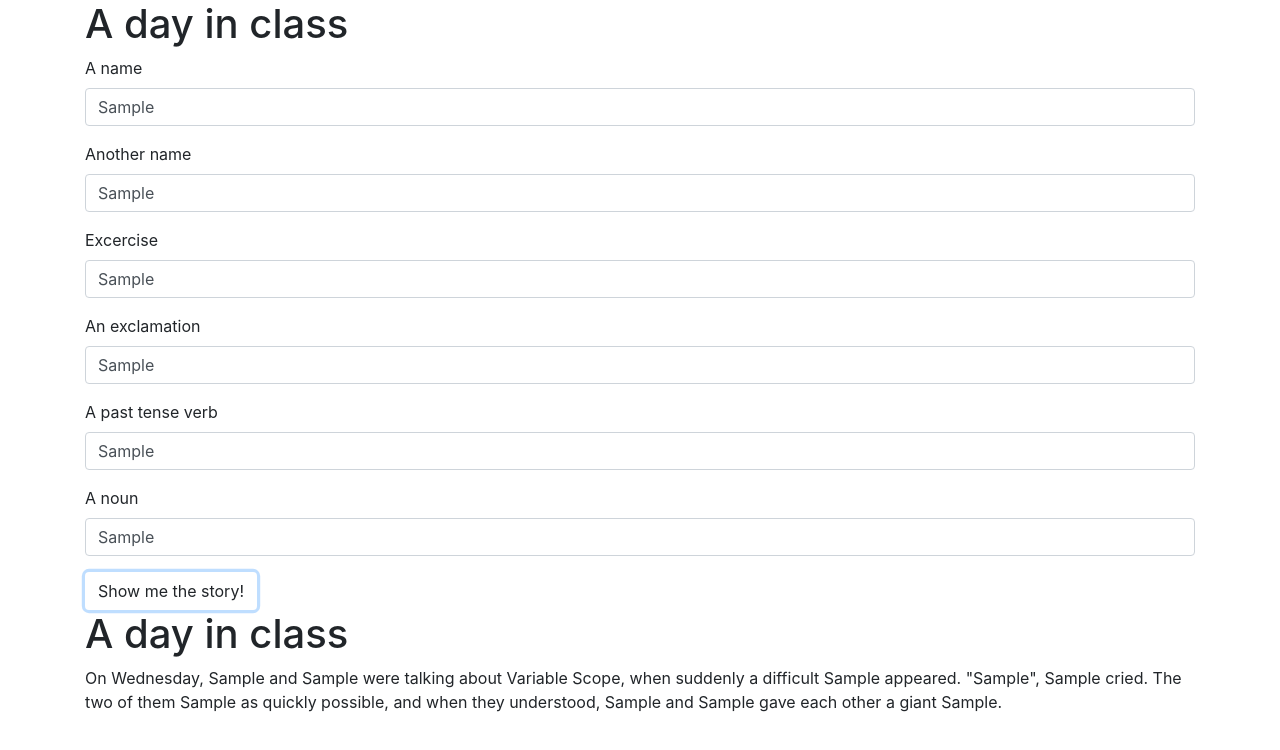
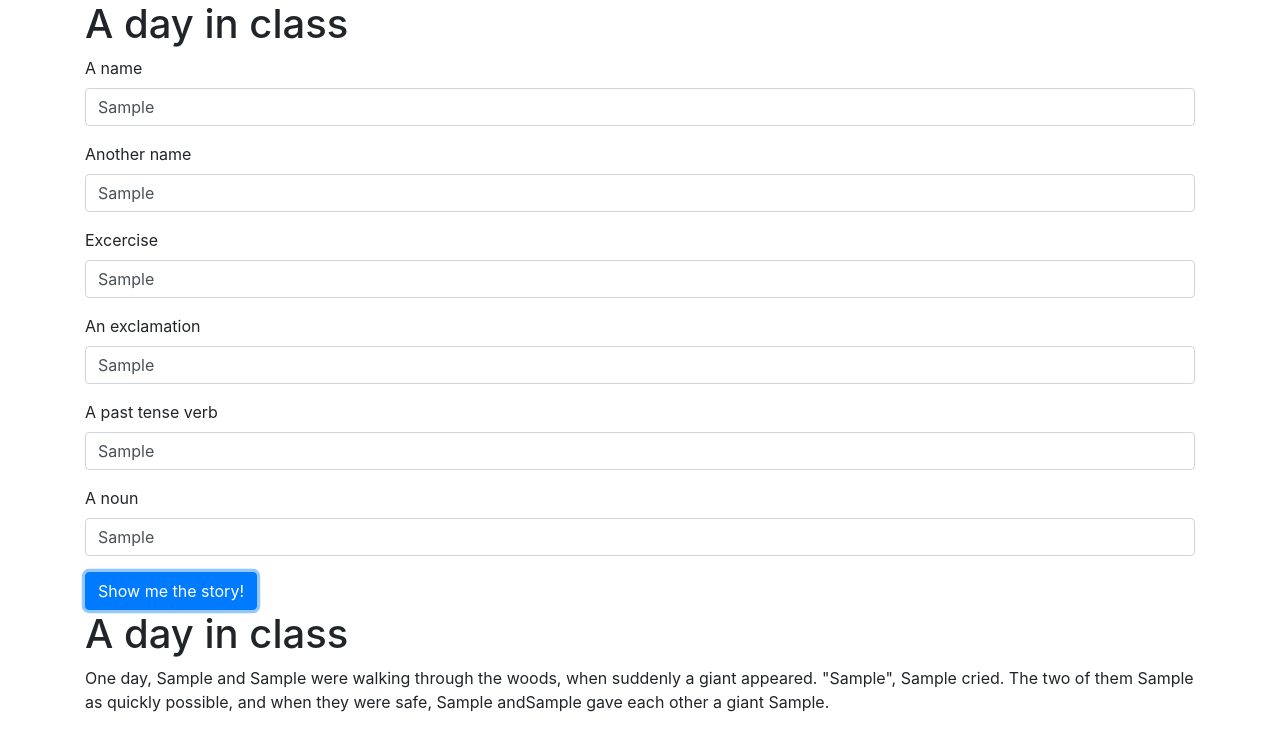
Before and after one commit to Ugonz86/Mad-Libs, a plain HTML site: page index.html in a window 1280 px wide. Both pictures are taken after typing "Sample", "Sample", "Sample", "Sample", "Sample", "Sample" into the empty fields and a click on the button "Show me the story!". Drawn offline with Linux system fonts and the light colour scheme.

Commit message:
Add refactored code.

```diff
--- a/index.html
+++ b/index.html
@@ -8,7 +8,6 @@
     <title>Mad Libs</title>
   </head>
   <body>
-
     <div class="container">
       <h1>A day in class</h1>
       <div>
@@ -38,17 +37,14 @@
             <input id="noun" class="form-control" type="text">
           </div>
 
-          <button type="submit" class="btn">Show me the story!</button>
+          <button type="submit" class="btn btn-primary">Show me the story!</button>
         </form>
       </div>
 
       <div id="story">
         <h1>A day in class</h1>
-        <p>
-On Wednesday, <span class="person1"></span> and <span class="person2"></span> were talking about Variable Scope, when suddenly a difficult <span class="excercise"></span> appeared. "<span class="exclamation"></span>", <span class="person1"></span> cried. The two of them <span class="verb"></span> as quickly possible, and when they understood, <span class="person1"></span> and <span class="person2"></span> gave each other a giant <span class="noun"></span>.
-</p>
+        <p>One day, <span class="person1"></span> and <span class="person2"></span> were walking through the woods, when suddenly a giant <span class="animal"></span> appeared. "<span class="exclamation"></span>", <span class="person1"></span> cried. The two of them <span class="verb"></span> as quickly possible, and when they were safe, <span class="person1"></span> and<span class="person2"></span> gave each other a giant <span class="noun"></span>.</p>
       </div>
     </div>
-
   </body>
 </html>
--- a/js/scripts.js
+++ b/js/scripts.js
@@ -1,18 +1,35 @@
+// OLD CODE
+// $(document).ready(function() {
+//   $("#formOne").submit(function(event) {
+//     var person1Input = $("input#person1").val();
+//     var person2Input = $("input#person2").val();
+//     var excerciseInput= $("input#excercise").val();
+//     var exclamationInput = $("input#exclamation").val();
+//     var verbInput = $("input#verb").val();
+//     var nounInput = $("input#noun").val();
+//
+//     $(".person1").text(person1Input);
+//     $(".person2").text(person2Input);
+//     $(".excercise").text(excerciseInput);
+//     $(".exclamation").text(exclamationInput);
+//     $(".verb").text(verbInput);
+//     $(".noun").text(nounInput);
+//
+//     $("#story").show();
+//
+//     event.preventDefault();
+//   });
+// });
+
+// NEW, REFACTORED CODE
 $(document).ready(function() {
-  $("#formOne").submit(function(event) {
-    var person1Input = $("input#person1").val();
-    var person2Input = $("input#person2").val();
-    var excerciseInput= $("input#excercise").val();
-    var exclamationInput = $("input#exclamation").val();
-    var verbInput = $("input#verb").val();
-    var nounInput = $("input#noun").val();
+  $("form#formOne").submit(function(event) {
+    var blanks = ["person1", "person2", "animal", "exclamation", "verb", "noun"];
 
-    $(".person1").text(person1Input);
-    $(".person2").text(person2Input);
-    $(".excercise").text(excerciseInput);
-    $(".exclamation").text(exclamationInput);
-    $(".verb").text(verbInput);
-    $(".noun").text(nounInput);
+    blanks.forEach(function(blank) {
+      var userInput = $("input#" + blank).val();
+      $("." + blank).text(userInput);
+    });
 
     $("#story").show();
 
```
